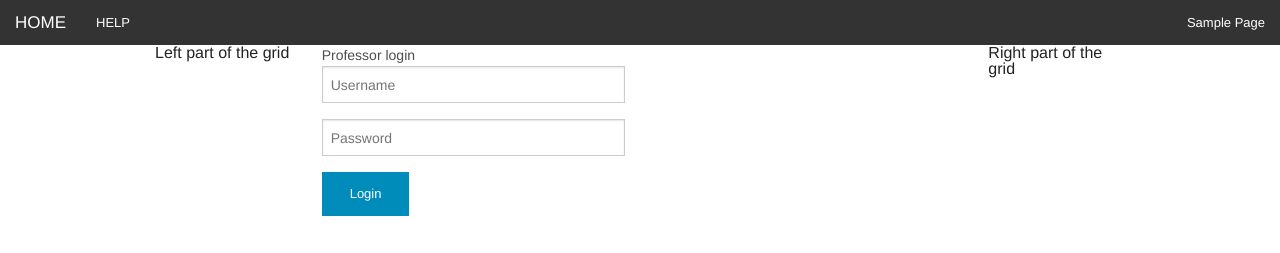
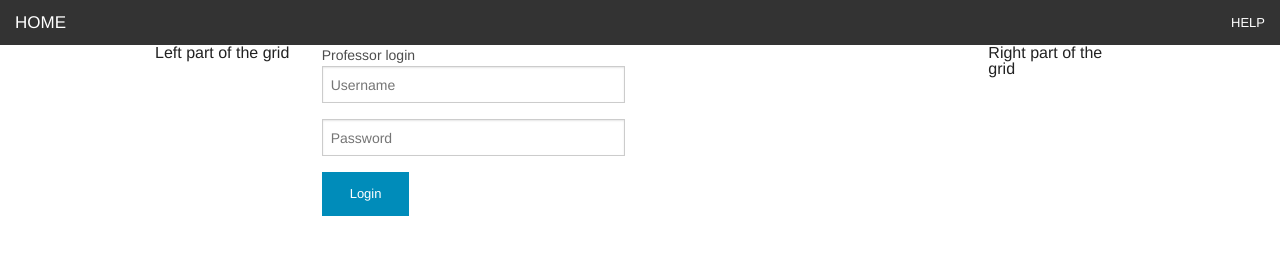
Before and after one commit to NonprofitSoftwareSuperGroup/CAS3Files, a PHP site: page /index.php in a window 1280 px wide. Shown: the top 253 px of the page. Run offline with PHP 8.4, Linux system fonts and the light colour scheme.

Commit message:
Update header.php

```diff
--- a/inc/header.php
+++ b/inc/header.php
@@ -17,18 +17,14 @@
     <li class="toggle-topbar menu-icon"><a href="#">Menu</a></li>
   </ul>
 
+
   <section class="top-bar-section">
-    <!-- Right Nav Section -->
+
     <ul class="right">
-      <li class="alert"><a href="templetPage.php"> Sample Page</a></li>
-    </ul>
-
-    <!-- Left Nav Section -->
-    <ul class="left">
-      <li><a href="helpPage.php">HELP</a></li>
+      <li class="alert"><a href="helpPage.php">HELP</a></li>
     </ul>
   </section>
 </nav>
 
 
-	<div id="noValidNameYet">
+</body>
```
